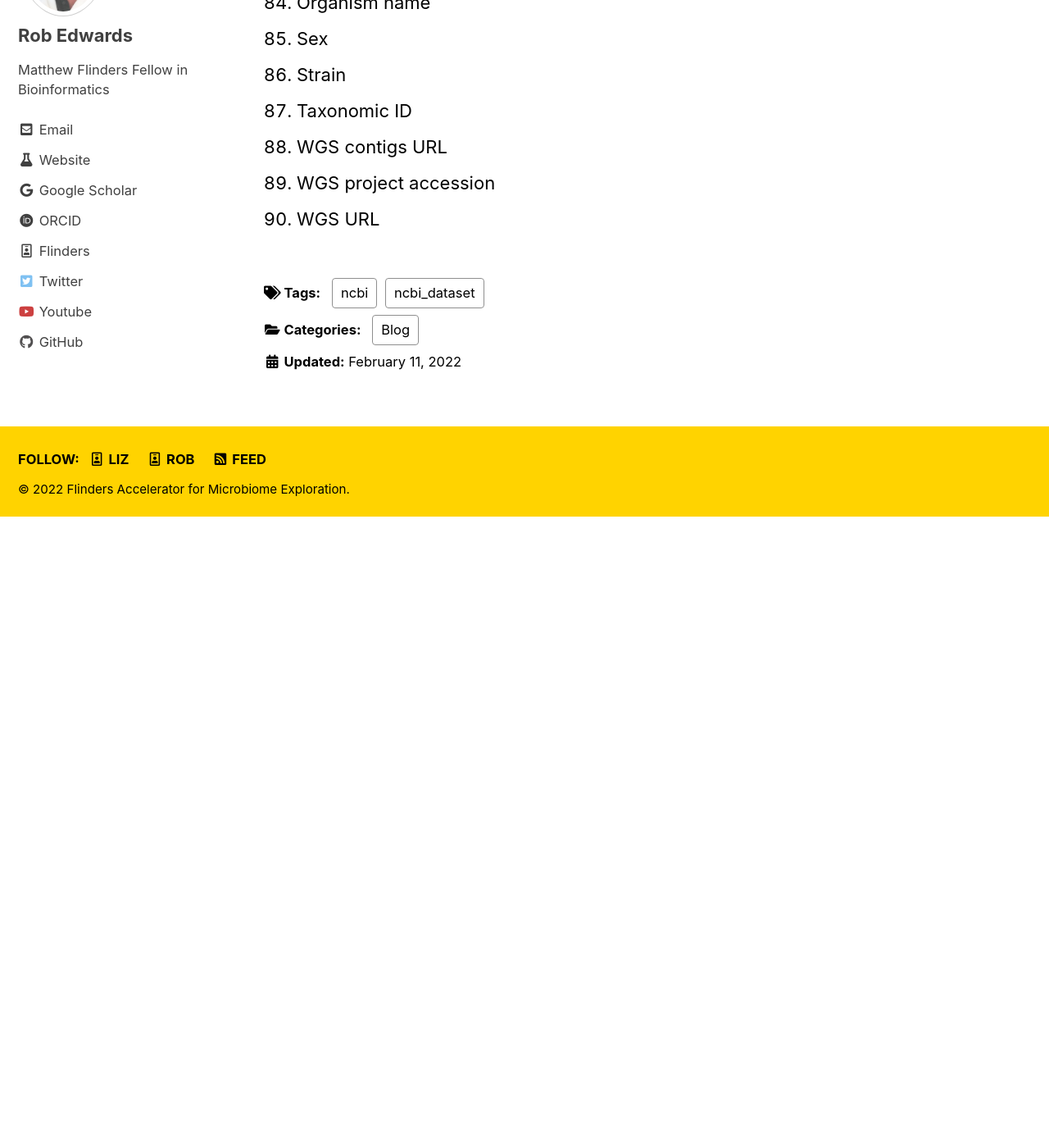
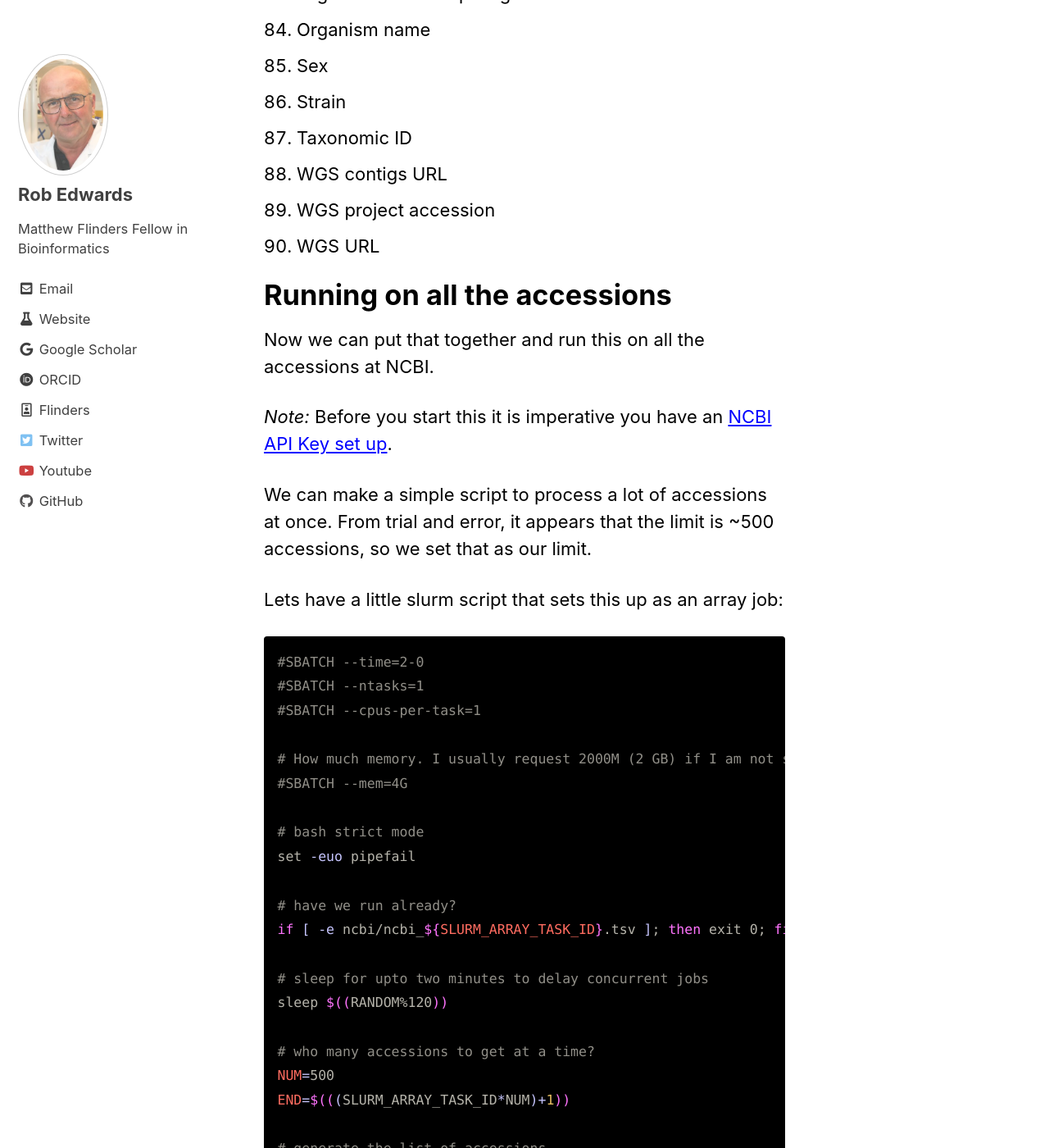
Before and after one commit to FlindersFAME/fame.github.io, a Jekyll site: the page built from Blog/_posts/2022-02-11-ncbidatasets.md, in a window 1280 px wide and 1400 px high, scrolled down 6065 px. Shown: the whole window at 82% size. Built offline with Jekyll 4.4.1, drawn with Linux system fonts in a browser that asks for light colours; cached includes are drawn as plain includes; before the commit the page ends 6695 px from its top, so only the background shows below that; some of the changed text lies outside the part shown.

Commit message:
adding a script to get everything

````diff
--- a/Blog/_posts/2022-02-11-ncbidatasets.md
+++ b/Blog/_posts/2022-02-11-ncbidatasets.md
@@ -7,7 +7,7 @@ author: Rob Edwards
 ---
 
 
-Recently, [NCBI](https://www.ncbi.nlm.nih.gov/) released their new [datasets](https://www.ncbi.nlm.nih.gov/datasets/docs/) API that might replace [NCBI E-utils](https://github.com/NCBI-Hackathons/EDirectCookbook). At the moment, datasets is focused on genomes, genes, and viruses, but no doubt it will expand over time.
+Recently, [NCBI](https://www.ncbi.nlm.nih.gov/) released their new [datasets](https://www.ncbi.nlm.nih.gov/datasets/docs/) API that might replace [NCBI E-utils](https://github.com/NCBI-Hackathons/EDirectCookbook). At the moment, datasets is focused on genomes, genes, and viruses, but no doubt it will expand over time. (Note: I think the name is terrible, and they should use `ncbi_datasets` (see [this tweet](https://twitter.com/linsalrob/status/1391160747380539397?s=20&t=c5UDKbt_NjX0KQP77i-kZA))
 
 Here is a rough guide to extracting some data about genomes using `datasets`.
 
@@ -151,3 +151,52 @@ This table will have the following columns:
 87. WGS contigs URL
 88. WGS project accession
 89. WGS URL
+
+# Running on all the accessions
+
+Now we can put that together and run this on all the accessions at NCBI.
+
+_Note:_ Before you start this it is imperative you have an [NCBI API Key set up](https://ncbiinsights.ncbi.nlm.nih.gov/2017/11/02/new-api-keys-for-the-e-utilities/).
+
+We can make a simple script to process a lot of accessions at once. From trial and error, it appears that the limit is ~500 accessions, so we set that as our limit.
+
+Lets have a little slurm script that sets this up as an array job:
+
+
+```bash
+#SBATCH --time=2-0
+#SBATCH --ntasks=1
+#SBATCH --cpus-per-task=1
+
+# How much memory. I usually request 2000M (2 GB) if I am not sure
+#SBATCH --mem=4G
+
+# bash strict mode
+set -euo pipefail
+
+# have we run already?
+if [ -e ncbi/ncbi_${SLURM_ARRAY_TASK_ID}.tsv ]; then exit 0; fi
+
+# sleep for upto two minutes to delay concurrent jobs
+sleep $((RANDOM%120))
+
+# who many accessions to get at a time?
+NUM=500
+END=$(((SLURM_ARRAY_TASK_ID*NUM)+1))
+
+# generate the list of accessions
+ACC=$(head -n $END ../assembly_summary_20220130.txt | tail -n $NUM | grep -v \# | cut -f 1 | tr \\n \ )
+
+# download the data
+datasets download genome accession $ACC --exclude-genomic-cds --exclude-gff3 --exclude-protein --exclude-rna --exclude-seq  --filename ncbi/ncbi_${SLURM_ARRAY_TASK_ID}.zip
+
+# extract it to a tsv file
+dataformat tsv genome --package  ncbi/ncbi_${SLURM_ARRAY_TASK_ID}.zip | awk -F"\t" '!s[$18]++ {print}' > ncbi/ncbi_${SLURM_ARRAY_TASK_ID}.tsv
+```
+
+
+Now you can submit this as an array job, say running max 10 at once so NCBI doesn't get too upset:
+
+```bash
+sbatch --array=1-1000%10 extract_all_info.sh
+```
````
